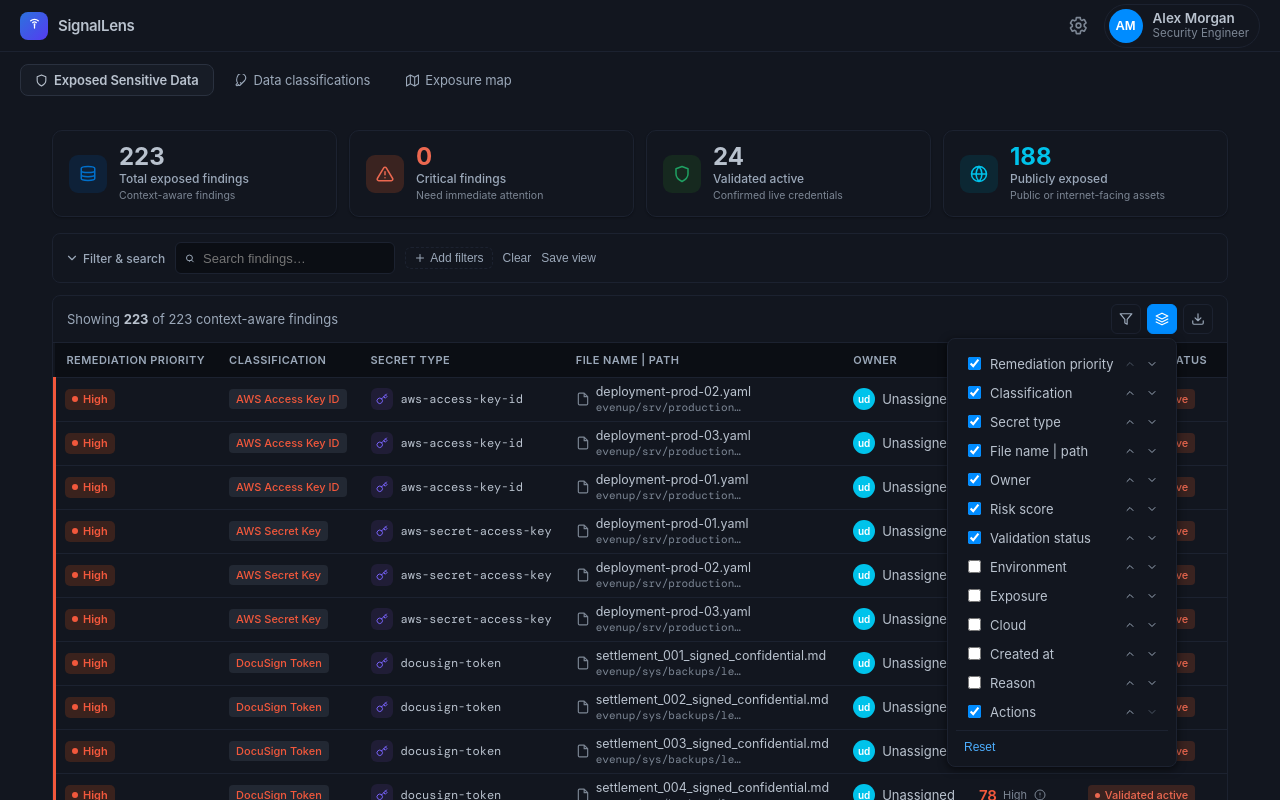
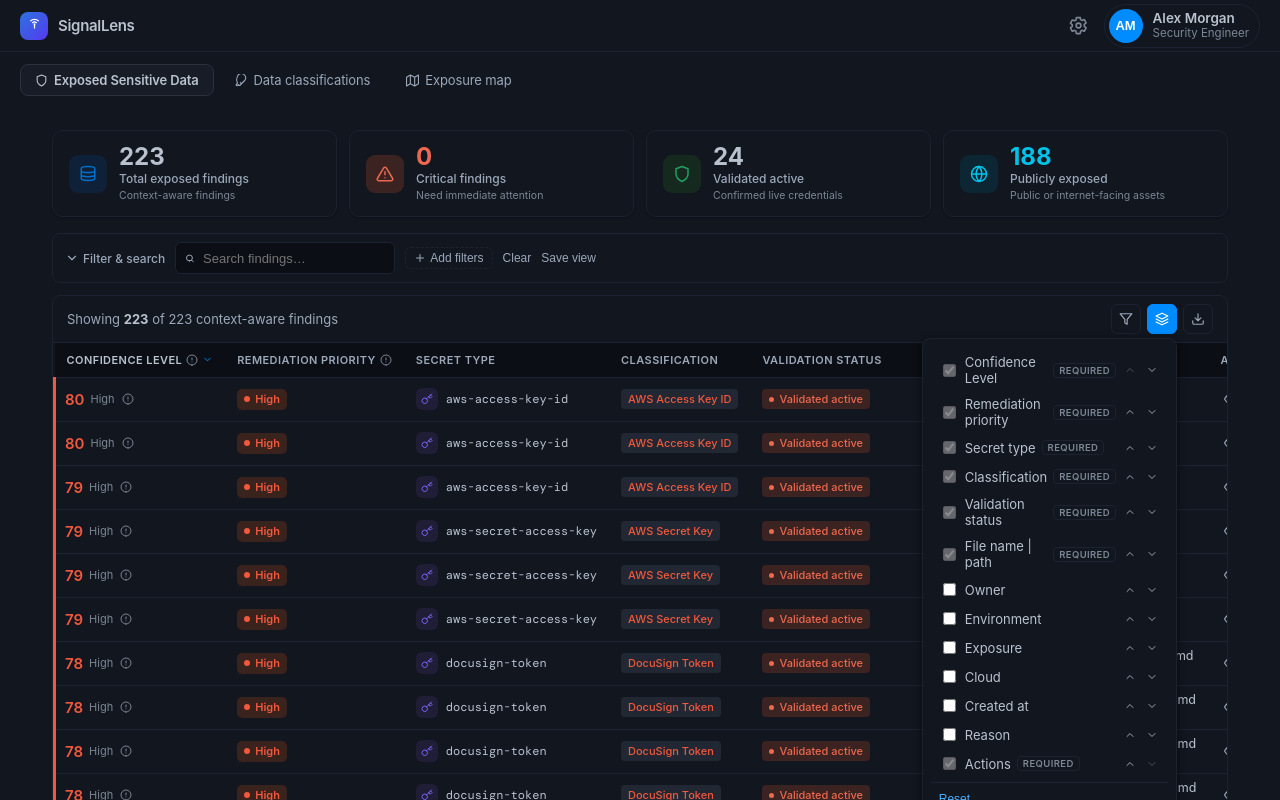
Before and after one commit to eladdamti100/upwind-context-scanner, a React (Vite) app: page / in a window 1280 px wide. Both pictures are taken after a click on the button 1162 px from the left and 319 px from the top of the page. Built offline with nearby package versions, Linux system fonts and the light colour scheme; a web font is replaced by a local one.

Commit message:
Improve findings table actions and required columns

```diff
--- a/src/components/findings/FindingsTable.tsx
+++ b/src/components/findings/FindingsTable.tsx
@@ -18,6 +18,7 @@
 import { Avatar } from '../common/Avatar';
 import { SeverityBadge } from '../common/SeverityBadge';
 import { Popover } from '../common/Popover';
+import type { Finding } from '../../types';
 
 // ---------------------------------------------------------------------------
 // Small shared helpers
@@ -88,6 +89,83 @@
 // ---------------------------------------------------------------------------
 // Sort options
 // ---------------------------------------------------------------------------
+
+// ---------------------------------------------------------------------------
+// Row actions menu (three-dot)
+// ---------------------------------------------------------------------------
+
+function RowMenuItem({
+  label,
+  onClick,
+  disabled,
+}: {
+  label: string;
+  onClick?: () => void;
+  disabled?: boolean;
+}) {
+  return (
+    <button
+      disabled={disabled}
+      onClick={e => {
+        e.stopPropagation();
+        if (!disabled && onClick) onClick();
+      }}
+      onMouseEnter={e => {
+        if (!disabled) e.currentTarget.style.background = 'var(--interactive-hover)';
+      }}
+      onMouseLeave={e => {
+        e.currentTarget.style.background = 'transparent';
+      }}
+      style={{
+        display: 'block',
+        width: '100%',
+        textAlign: 'left',
+        padding: '7px 10px',
+        border: 'none',
+        background: 'transparent',
+        color: disabled ? 'var(--text-disabled)' : 'var(--text-primary)',
+        fontSize: 13,
+        cursor: disabled ? 'default' : 'pointer',
+        borderRadius: 5,
+      }}
+    >
+      {label}
+    </button>
+  );
+}
+
+function RowActionsMenu({ finding, canValidate }: { finding: Finding; canValidate: boolean }) {
+  const { state, dispatch } = useStore();
+  const open = state.menu === 'row-' + finding.id;
+  const close = () => dispatch({ type: 'CLOSE_MENU' });
+
+  return (
+    <Popover open={open} onClose={close} style={{ top: 28, right: 0, minWidth: 196 }}>
+      <div style={{ padding: '4px 2px' }} onClick={e => e.stopPropagation()}>
+        <RowMenuItem label="Open details" onClick={() => { dispatch({ type: 'OPEN_DETAIL', id: finding.id }); close(); }} />
+        {canValidate ? (
+          <RowMenuItem label="Run validation" onClick={() => { dispatch({ type: 'OPEN_VAL_MODAL', id: finding.id }); close(); }} />
+        ) : (
+          <RowMenuItem label="Run validation (unavailable)" disabled />
+        )}
+        <RowMenuItem label="Change lifecycle status" onClick={() => { dispatch({ type: 'OPEN_LIFECYCLE', id: finding.id }); close(); }} />
+        <RowMenuItem label="Snooze finding" onClick={() => { dispatch({ type: 'OPEN_LIFECYCLE', id: finding.id }); close(); }} />
+        <RowMenuItem label="Assign owner" onClick={() => { dispatch({ type: 'SHOW_TOAST', message: 'Owner assignment is mocked in this demo' }); close(); }} />
+        <RowMenuItem label="Copy file path" onClick={() => {
+          try { navigator.clipboard?.writeText?.(finding.path); } catch { /* clipboard unavailable */ }
+          dispatch({ type: 'SHOW_TOAST', message: 'File path copied' });
+          close();
+        }} />
+      </div>
+    </Popover>
+  );
+}
+
+// Header info tooltips (shown via the native title attribute on a small info icon).
+const CONFIDENCE_TOOLTIP =
+  'Confidence Level estimates how likely this finding is to be a real secret or sensitive data, based on regex confidence, context features, deterministic rules, and the model signal.';
+const PRIORITY_TOOLTIP =
+  'Remediation Priority indicates how urgently this finding should be handled, based on confidence, access, exposure, secret type severity, and activity.';
 
 const SORT_OPTIONS: { key: string; label: string }[] = [
   { key: 'risk', label: 'Risk score' },
@@ -216,15 +294,47 @@
                     borderRadius: 5,
                   }}
                 >
-                  {/* Checkbox */}
+                  {/* Checkbox — required columns are checked and disabled */}
                   <input
                     type="checkbox"
                     checked={col.vis}
+                    disabled={col.required}
                     onChange={() => dispatch({ type: 'TOGGLE_COL', index: idx })}
-                    style={{ cursor: 'pointer', accentColor: 'var(--action-primary)', flexShrink: 0 }}
+                    style={{
+                      cursor: col.required ? 'default' : 'pointer',
+                      accentColor: 'var(--action-primary)',
+                      flexShrink: 0,
+                      opacity: col.required ? 0.6 : 1,
+                    }}
                   />
-                  <span style={{ flex: 1, fontSize: 13, color: 'var(--text-primary)' }}>
+                  <span
+                    style={{
+                      flex: 1,
+                      fontSize: 13,
+                      color: 'var(--text-primary)',
+                      display: 'inline-flex',
+                      alignItems: 'center',
+                      gap: 6,
+                    }}
+                  >
                     {col.label}
+                    {col.required && (
+                      <span
+                        title="Required column — always visible"
+                        style={{
+                          fontSize: 9.5,
+                          fontWeight: 600,
+                          textTransform: 'uppercase',
+                          letterSpacing: '0.04em',
+                          color: 'var(--text-tertiary)',
+                          border: '1px solid var(--border-subtle)',
+                          borderRadius: 4,
+                          padding: '1px 5px',
+                        }}
+                      >
+                        Required
+                      </span>
+                    )}
                   </span>
                   {/* Move up */}
                   <button
@@ -514,6 +624,15 @@
                     >
                       <span style={{ display: 'inline-flex', alignItems: 'center', gap: 4 }}>
                         {col.label}
+                        {(col.id === 'risk' || col.id === 'priority') && (
+                          <span
+                            title={col.id === 'risk' ? CONFIDENCE_TOOLTIP : PRIORITY_TOOLTIP}
+                            onClick={e => e.stopPropagation()}
+                            style={{ display: 'inline-flex', cursor: 'help', color: 'var(--text-tertiary)' }}
+                          >
+                            <Icon name="info" size={12} />
+                          </span>
+                        )}
                         {isActive && (
                           <Icon
                             name={state.sortDir === 'asc' ? 'chevron-up' : 'chevron-down'}
@@ -866,13 +985,11 @@
                                 >
                                   <Icon name="eye" size={14} />
                                 </button>
+                                <span style={{ position: 'relative', display: 'inline-flex' }}>
                                   <button
                                     onClick={e => {
                                       e.stopPropagation();
-                                    dispatch({
-                                      type: 'SHOW_TOAST',
-                                      message: 'Row actions: open, validate, snooze, assign',
-                                    });
+                                      dispatch({ type: 'TOGGLE_MENU', menu: 'row-' + f.id });
                                     }}
                                     style={{
                                       display: 'inline-flex',
@@ -888,6 +1005,8 @@
                                   >
                                     <Icon name="more-vertical" size={14} />
                                   </button>
+                                  <RowActionsMenu finding={f} canValidate={vs.canValidate && state.settings.validationEnabled && !isValidating} />
+                                </span>
                               </span>
                             </td>
                           );
--- a/src/state/store.ts
+++ b/src/state/store.ts
@@ -12,6 +12,8 @@
   id: string;
   label: string;
   vis: boolean;
+  /** Required columns are always visible and cannot be toggled off. */
+  required?: boolean;
 }
 
 export interface SettingsState {
@@ -67,19 +69,22 @@
 // ---------------------------------------------------------------------------
 
 const DEFAULT_COLS: ColumnState[] = [
-  { id: 'priority',       label: 'Remediation priority', vis: true  },
-  { id: 'classification', label: 'Classification',       vis: true  },
-  { id: 'secretType',     label: 'Secret type',          vis: true  },
-  { id: 'file',           label: 'File name | path',     vis: true  },
-  { id: 'owner',          label: 'Owner',                vis: true  },
-  { id: 'risk',           label: 'Risk score',           vis: true  },
-  { id: 'validation',     label: 'Validation status',    vis: true  },
+  // Required columns — always visible, cannot be turned off.
+  { id: 'risk',           label: 'Confidence Level',     vis: true,  required: true },
+  { id: 'priority',       label: 'Remediation priority', vis: true,  required: true },
+  { id: 'secretType',     label: 'Secret type',          vis: true,  required: true },
+  { id: 'classification', label: 'Classification',       vis: true,  required: true },
+  { id: 'validation',     label: 'Validation status',    vis: true,  required: true },
+  { id: 'file',           label: 'File name | path',     vis: true,  required: true },
+  // Optional columns — user-configurable (hidden by default to keep it clean).
+  { id: 'owner',          label: 'Owner',                vis: false },
   { id: 'environment',    label: 'Environment',          vis: false },
   { id: 'exposure',       label: 'Exposure',             vis: false },
   { id: 'cloud',          label: 'Cloud',                vis: false },
   { id: 'createdAt',      label: 'Created at',           vis: false },
   { id: 'explanation',    label: 'Reason',               vis: false },
-  { id: 'actions',        label: 'Actions',              vis: true  },
+  // Actions stays last so enabling an optional column never pushes it out of place.
+  { id: 'actions',        label: 'Actions',              vis: true,  required: true },
 ];
 
 // Deep-copy helper so RESET_COLS can restore defaults without aliasing
@@ -163,6 +168,8 @@
 
     // ---- Columns -------------------------------------------------------------
     case 'TOGGLE_COL': {
+      // Required columns are always visible and cannot be toggled off.
+      if (state.cols[action.index]?.required) return state;
       const cols = state.cols.map((c, i) =>
         i === action.index ? { ...c, vis: !c.vis } : c,
       );
```
Also changed, not shown: 2 other files (tests, documents, lock files or other folders). Lines whose indentation alone changed are shown as unchanged.
